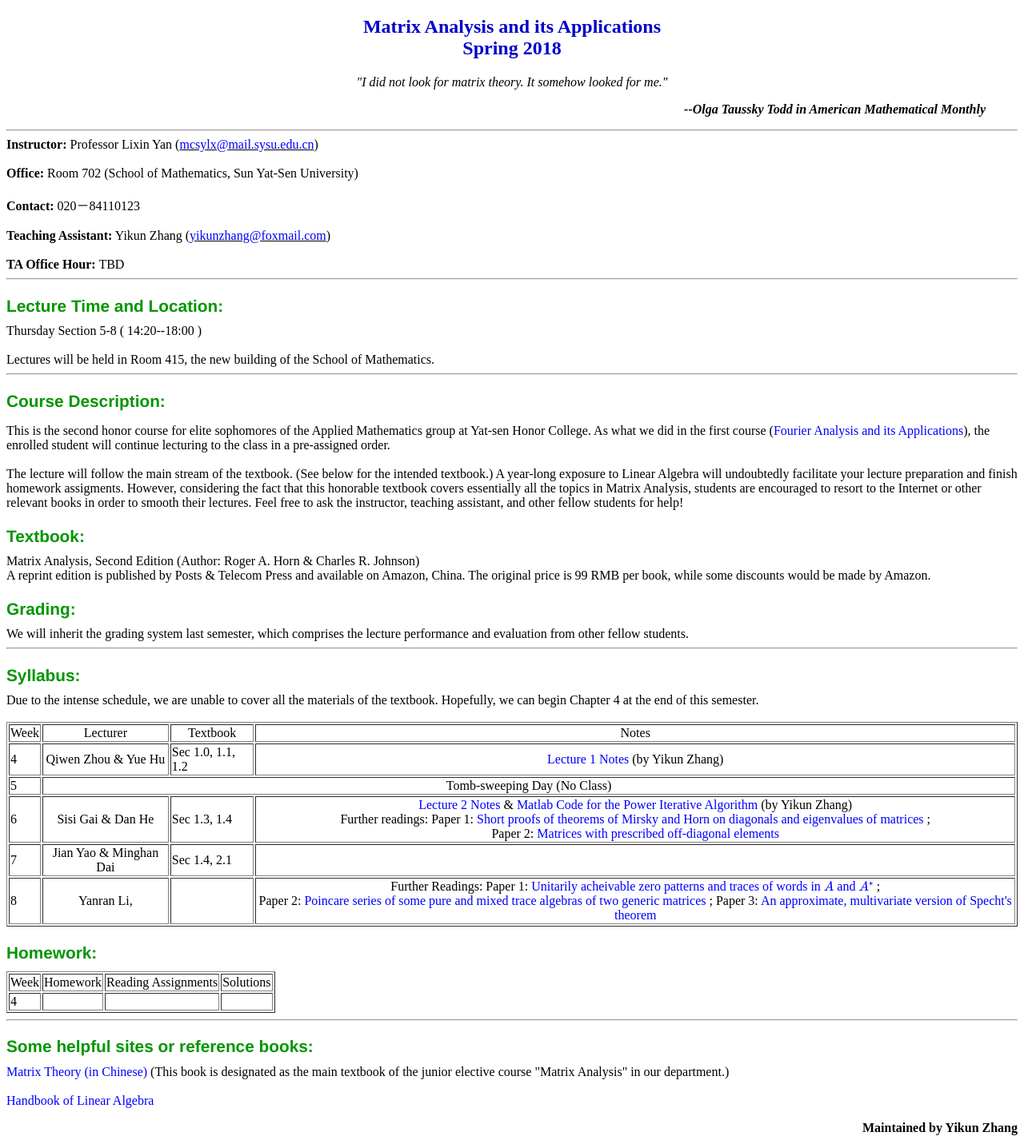
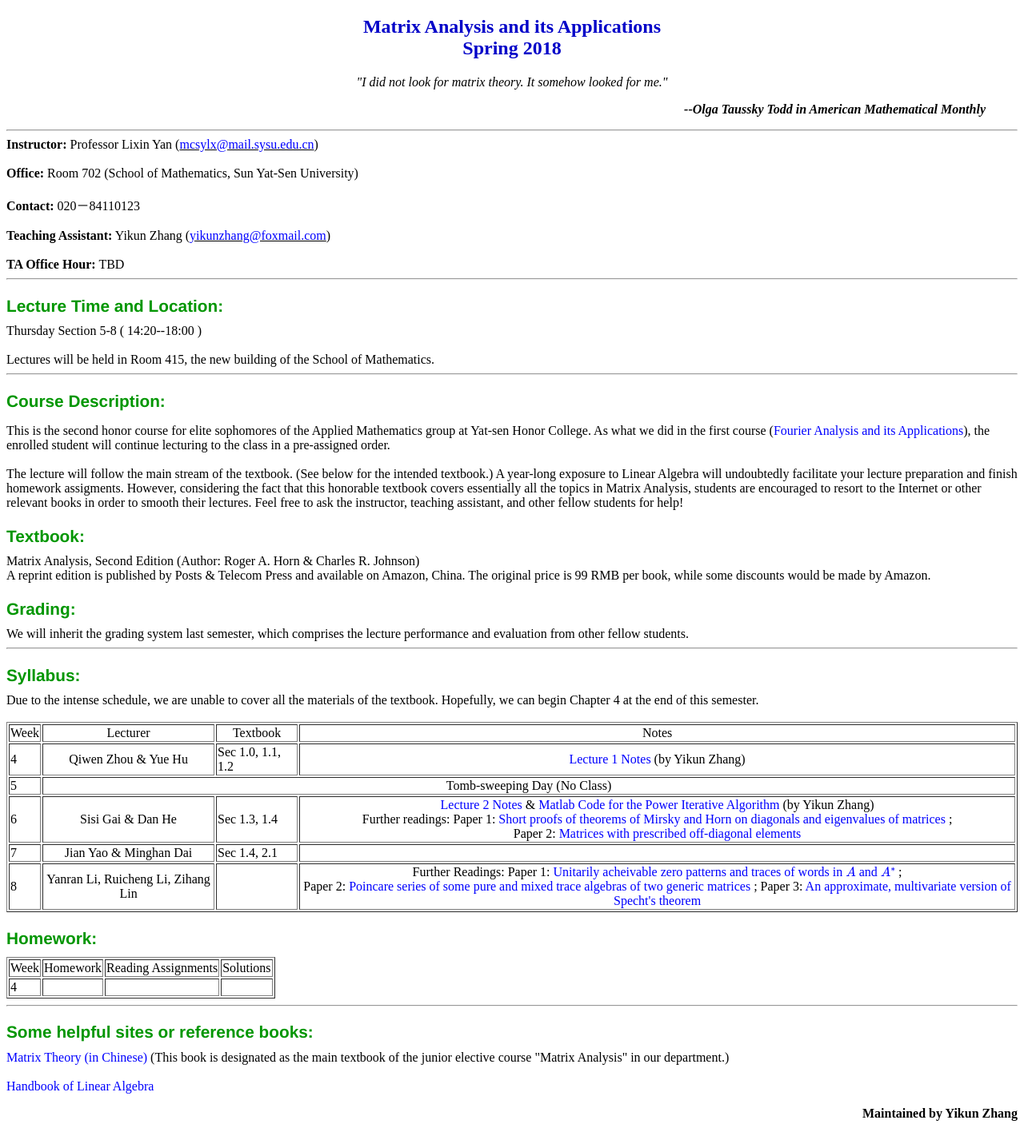
Before and after one commit to zhangyk8/zhangyk8.github.io, a Jekyll site: the page _teaching/matrix_analysis.html, which Jekyll copies as it is, in a window 1280 px wide. Shown: the whole page at 80% size. Built offline with Jekyll 4.4.1, drawn with Linux system fonts in a browser that asks for light colours; formulas are drawn with MathJax 3.

Commit message:
Add files via upload

```diff
--- a/_teaching/matrix_analysis.html
+++ b/_teaching/matrix_analysis.html
@@ -125,7 +125,7 @@ Syllabus:
   </TR>
   <TR>
     <TD> 8 </TD>
-    <TD colspan="5" align="center"> Yanran Li,  </TD>
+    <TD colspan="5" align="center"> Yanran Li, Ruicheng Li, Zihang Lin </TD>
     <TD colspan="6">  </TD>
     <TD colspan="3" align="center"> Further Readings: Paper 1: <a href="file_spring2018/Unitarily_achievable.pdf"> Unitarily acheivable zero patterns and traces of words in $A$ and $A^*$ </a>; <br>
     Paper 2: <a href="file_spring2018/Poincare_series.pdf"> Poincare series of some pure and mixed trace algebras of two generic matrices </a>;
```
